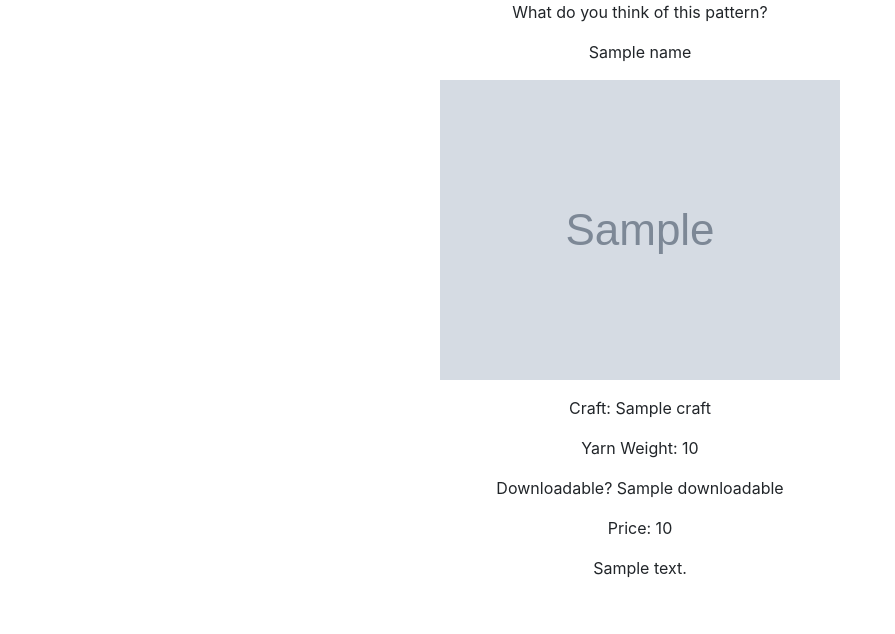
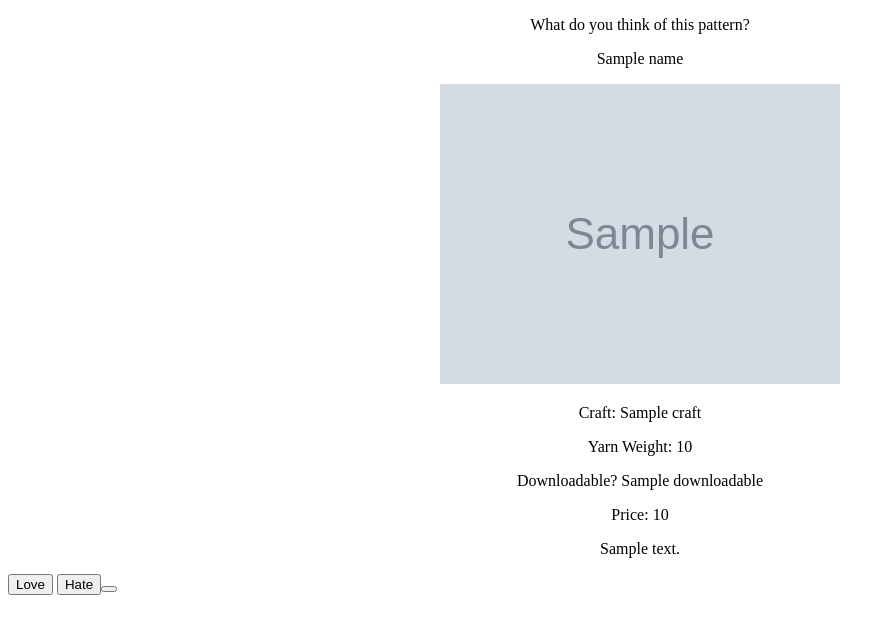
Before and after one commit to jackielincroft/pattern-chaser, a Flask app: template templates/linked_image.html in a window 1280 px wide. Shown: the top 634 px of the page, without its empty margins (0-895 px from the left). Run offline with Flask 2, Linux system fonts and the light colour scheme; the template is opened without the code that fills it: most values are stand-ins (such as "Sample title", 1, 10 or a date in 2020); grey boxes marked "Sample" are stand-in pictures; parts of the project's set-up code (start-up, migrations or seed data) failed here and were passed over; some libraries are stand-ins or nearby versions.

Commit message:
very broken buttons addedgit status! :))))

```diff
--- a/app.py
+++ b/app.py
@@ -1,4 +1,4 @@
-from flask import Flask, render_template, url_for
+from flask import Flask, render_template, url_for, request
 from .pattern_class import Pattern
 import random
 
@@ -11,8 +11,18 @@ def home():
         price_text = "This pattern is free!"
     else:
         price_text = str(pat.price)+' '+pat.currency
-    return render_template("base.html", thumbnail = pat.thumbnail, url = pat.url, name = pat.name, notes = pat.notes,
+    return render_template("linked_image.html", thumbnail = pat.thumbnail, url = pat.url, name = pat.name, notes = pat.notes,
         price = price_text, craft = pat.craft['name'], weight = pat.weight, downloadable = pat.downloadable)
+
+@app.route('/vote', methods=["POST"])
+def button_function():
+    pat = Pattern(random.randint(1,1000000))
+    if request.form.post['votebtn'] == "love":
+        return render_template("linked_image.html", thumbnail = pat.thumbnail, url = pat.url, name = pat.name, notes = pat.notes,
+            price = "LALALALALA", craft = pat.craft['name'], weight = pat.weight, downloadable = pat.downloadable)
+    elif request.form.post['votebtn'] == "hate":
+        return render_template("linked_image.html", thumbnail = pat.thumbnail, url = pat.url, name = pat.name, notes = pat.notes,
+            price = "HAHAHAHAHAHA", craft = pat.craft['name'], weight = pat.weight, downloadable = pat.downloadable)
 
 if __name__ == '__main__':
     app.run()
--- a/static/style.css
+++ b/static/style.css
@@ -0,0 +1,7 @@
+p {
+    text-align: center
+}
+
+.thing {
+    text-align: center
+}
--- a/templates/linked_image.html
+++ b/templates/linked_image.html
@@ -1,16 +1,17 @@
+<!DOCTYPE html>
+<html lang="en">
+
 <head>
   <title>Page Title</title>
-  <link rel="stylesheet" href="https://maxcdn.bootstrapcdn.com/bootstrap/4.4.1/css/bootstrap.min.css">
-  <link rel="stylesheet" type="text/css" href="../static/style.css">
-  <script src="https://maxcdn.bootstrapcdn.com/bootstrap/4.4.1/js/bootstrap.min.js"></script>
+  <link rel="stylesheet" href="../static/style.css">
 </head>
 
 <body>
-  <p style="text-align:center">What do you think of this pattern?</p>
+  <p class="thing">What do you think of this pattern?</p>
   <p style="text-align:center">{{name}}</p>
   <p style="text-align:center">
-    <a href= {{url}}>
-      <img src= {{thumbnail}} alt= {{name}}>
+    <a href={{url}}>
+      <img src= {{thumbnail}} alt={{name}}>
     </a>
   </p>
   <p style="text-align:center">Craft: {{craft}}</p>
@@ -18,6 +19,10 @@
   <p style="text-align:center">Downloadable? {{downloadable}}</p>
   <p style="text-align:center">Price: {{price}}</p>
   <p style="text-align:center">{{notes}}</p>
+  <form action="/vote" method="POST">
+    <button type="submit" name="votebtn" value="love">Love</button>
+    <button type="submit" name="votebtn" value="hate">Hate<button>
+  </form>
 </body>
 
 </html>
```
